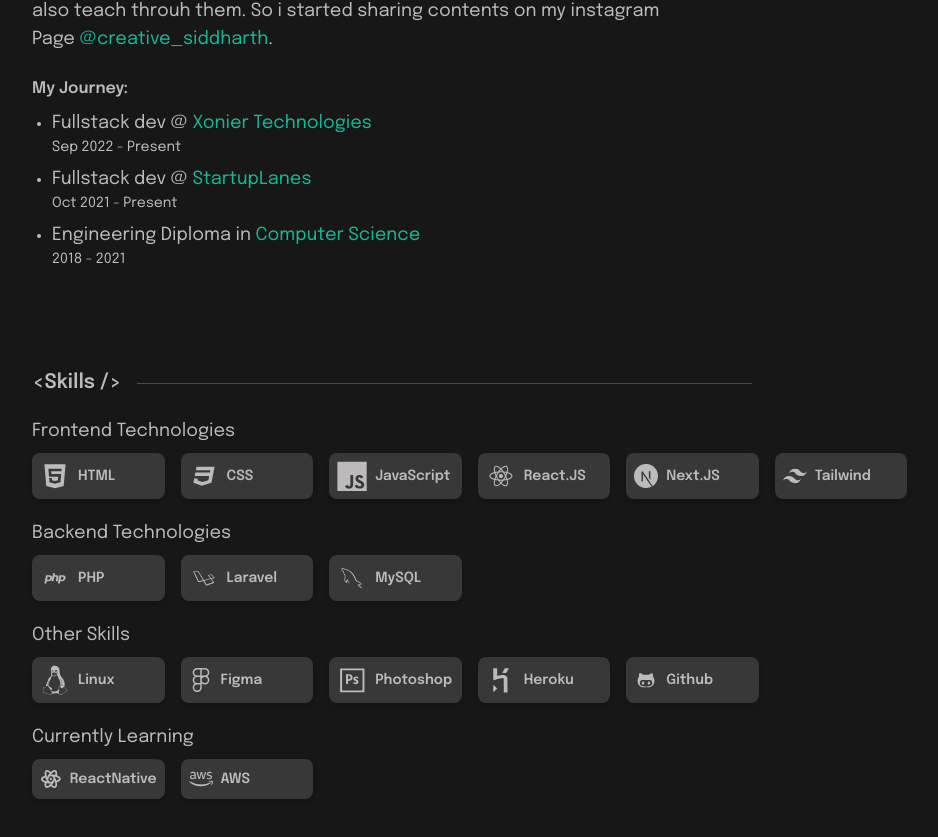
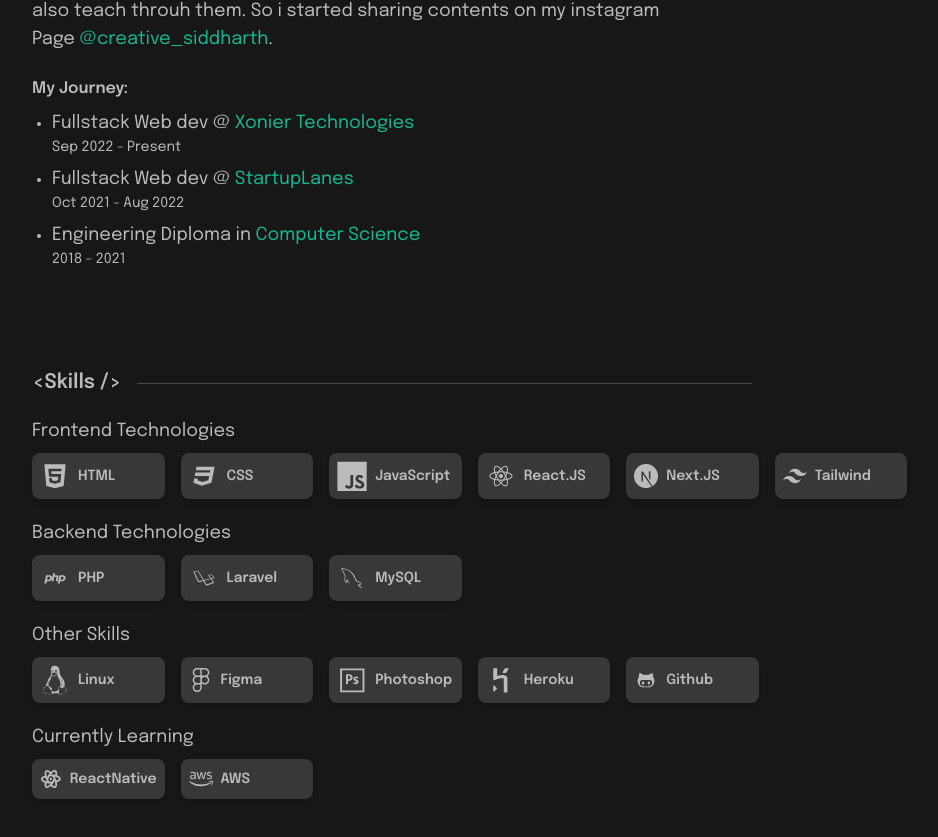
Before and after one commit to siddharthpandey091/creativesiddharth, a Next.js app: page / in a window 1280 px wide. Shown: the part 1135-1972 px from the top of the page, without its empty margins (96-1034 px from the left). Built offline with nearby package versions, Linux system fonts and the light colour scheme.

Commit message:
Update About.jsx

```diff
--- a/components/About.jsx
+++ b/components/About.jsx
@@ -48,7 +48,7 @@
                 <li className="mt-2">
                   <div>
                     <h1 className="md:text-lg text-[17px]">
-                      Fullstack dev @{" "}
+                      Fullstack Web dev @{" "}
                       <a
                         href="https://xoniertechnologies.com/"
                         className="text-highlight"
@@ -64,7 +64,7 @@
                 <li className="mt-2">
                   <div>
                     <h1 className="md:text-lg text-[17px]">
-                      Fullstack dev @{" "}
+                      Fullstack Web dev @{" "}
                       <a
                         href="https://startuplanes.com"
                         className="text-highlight"
@@ -74,7 +74,7 @@
                         StartupLanes
                       </a>
                     </h1>
-                    <p className="text-sm">Oct 2021 - Present</p>
+                    <p className="text-sm">Oct 2021 - Aug 2022</p>
                   </div>
                 </li>
                 <li className="mt-2">
```
